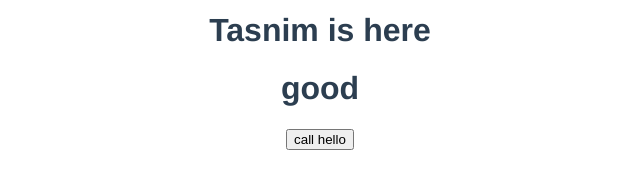
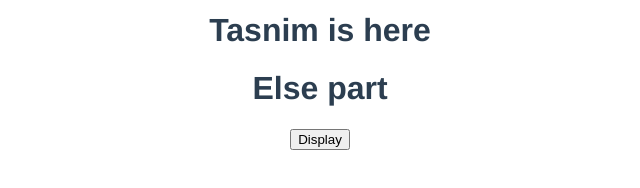
Before and after one commit to tasniimahmed/Vue-project, a Vue app in the folder blog/: page / in a window 1280 px wide. Shown: the part 332-520 px from the top of the page, without its empty margins (320-960 px from the left). Built offline with nearby package versions, Linux system fonts and the light colour scheme.

Commit message:
if condition and toggling

```diff
--- a/blog/src/components/Home.vue
+++ b/blog/src/components/Home.vue
@@ -2,8 +2,9 @@
     <div>
     <h1>Hello from Home Component</h1>
     <h1>{{data}}</h1>
-    <h1>{{msg}}</h1>
-    <button v-on:mouseover="hello('dataa')">call hello</button>
+    <h1 v-if="show">{{msg}}</h1>
+    <h1 v-else> Else part</h1>
+    <button v-on:click="display()">Display</button>
     </div>
 </template>
 
@@ -16,9 +17,19 @@ export default {
        msg: String
     },
     methods:{
-        hello(item){
+        display(){
             //note: events as: click, mouseover
-            alert(item)
+            //alert(item)
+
+            //this.show= true
+
+            //toogling
+            this.show= !this.show
+        }
+    },
+    data(){
+        return{
+            show:false
         }
     }
 }
```
